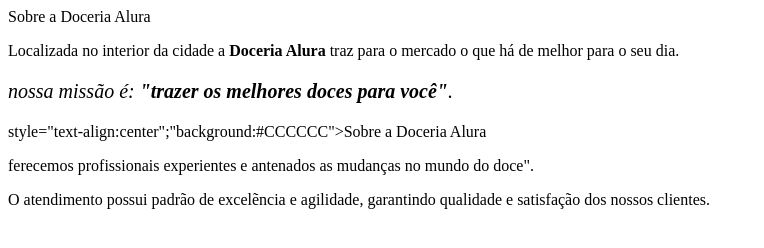
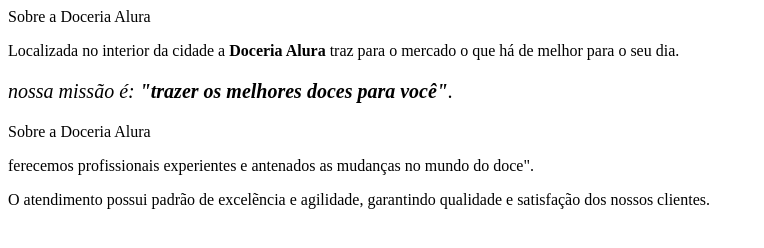
Before and after one commit to isabellaamaislinda/isabella, a plain HTML site: page index.html in a window 1280 px wide. Shown: the whole page, without its empty margins (0-764 px from the left). Drawn offline with Linux system fonts and the light colour scheme.

Commit message:
Update index.html

```diff
--- a/index.html
+++ b/index.html
@@ -10,7 +10,7 @@
         <p>Localizada no interior da cidade a <strong>Doceria Alura</strong> traz para o mercado o que há de melhor para o seu dia.
 
         <p style="font-size: 20px"><em>nossa missão é: <strong>"trazer os melhores doces para você"</strong>.</em></p>
-                                  <hl> style="text-align:center";"background:#CCCCCC">Sobre a Doceria Alura</hl>
+                                  <hl> Sobre a Doceria Alura</hl>
         <p>ferecemos profissionais experientes e antenados as mudanças no mundo do doce"</strong>.</em></p>
          O atendimento possui padrão de excelẽncia e agilidade, garantindo qualidade e satisfação dos nossos clientes.</p>
     </body>
```
